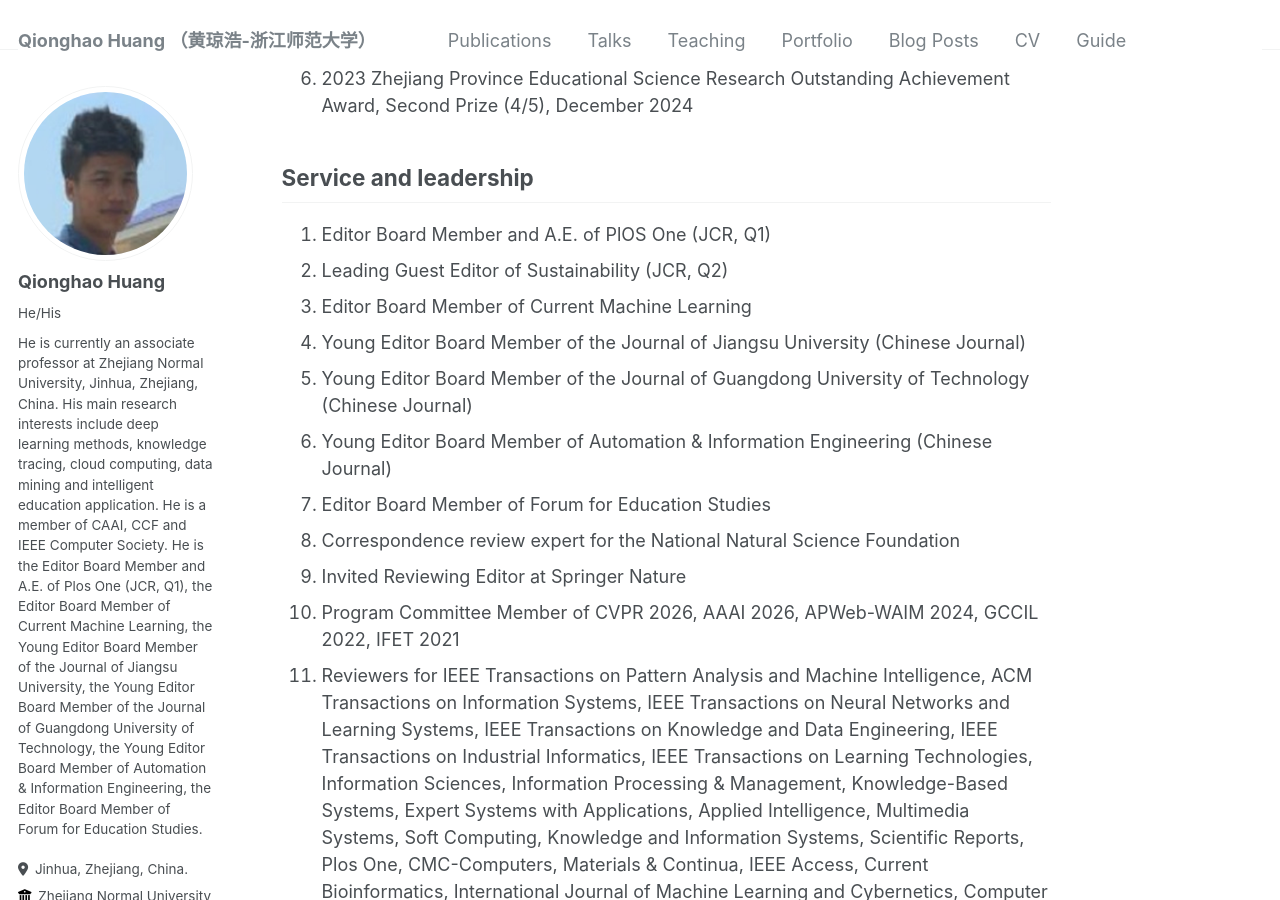
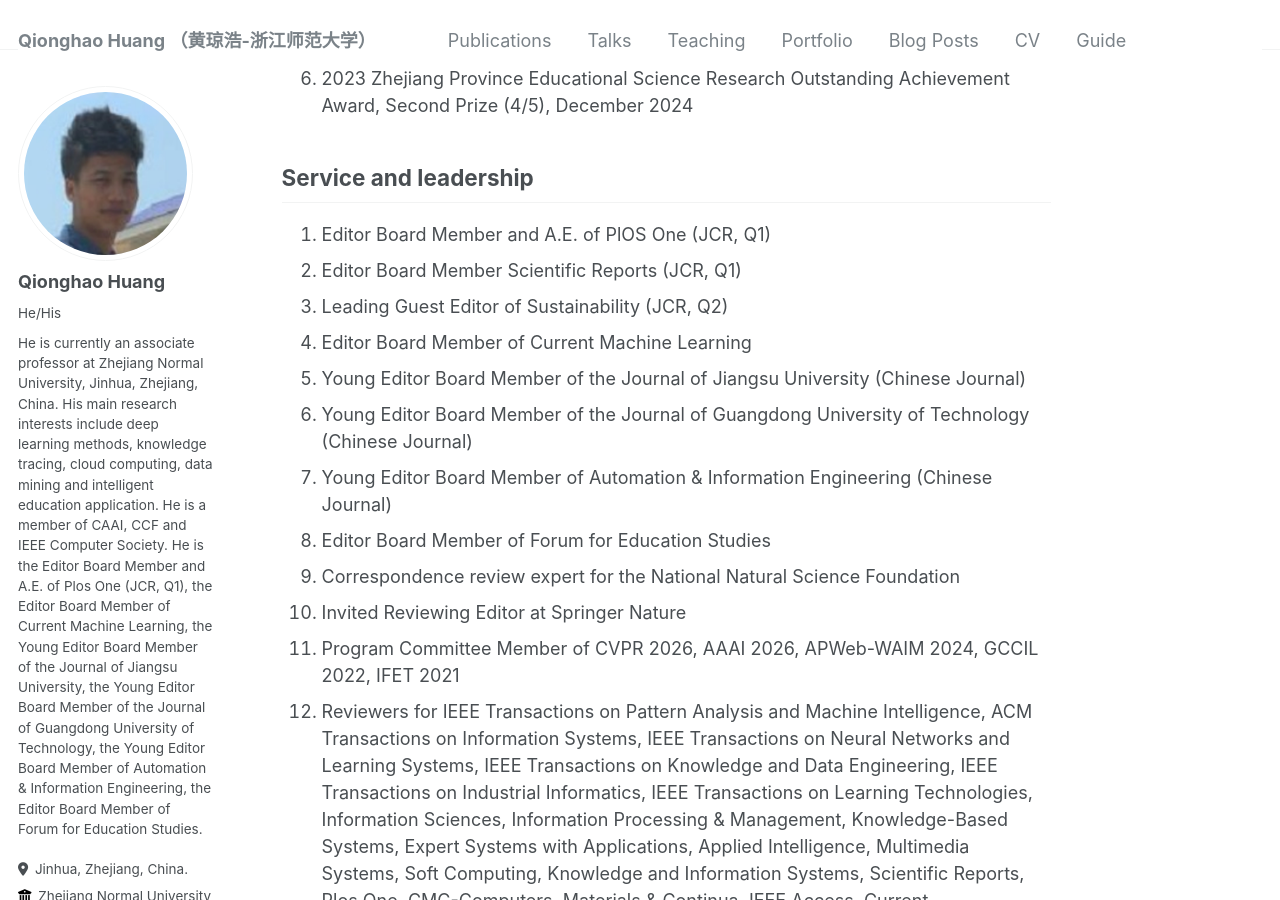
Before and after one commit to qhhuang-ai/qhhuang-ai.github.io, a Jekyll site: the page built from _pages/about.md, in a window 1280 px wide and 900 px high, scrolled down 10238 px. Built offline with Jekyll 4.4.1, drawn with Linux system fonts in a browser that asks for light colours; some web fonts are replaced; a script that is not in the unit is left out; comment, search, counter and statistics services are not loaded.

Commit message:
update CV!

```diff
--- a/_pages/about.md
+++ b/_pages/about.md
@@ -98,6 +98,7 @@ Awards
 Service and leadership
 ------
 1. Editor Board Member and A.E. of PlOS One (JCR, Q1)
+1. Editor Board Member Scientific Reports (JCR, Q1)
 1. Leading Guest Editor of Sustainability (JCR, Q2)
 1. Editor Board Member of Current Machine Learning
 1. Young Editor Board Member of the Journal of Jiangsu University (Chinese Journal)
```
